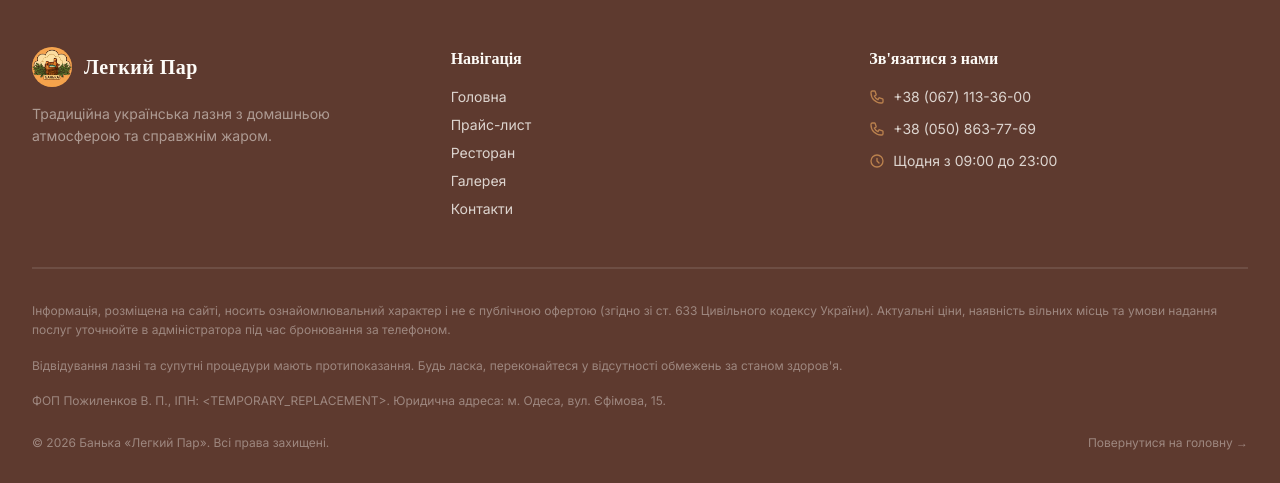
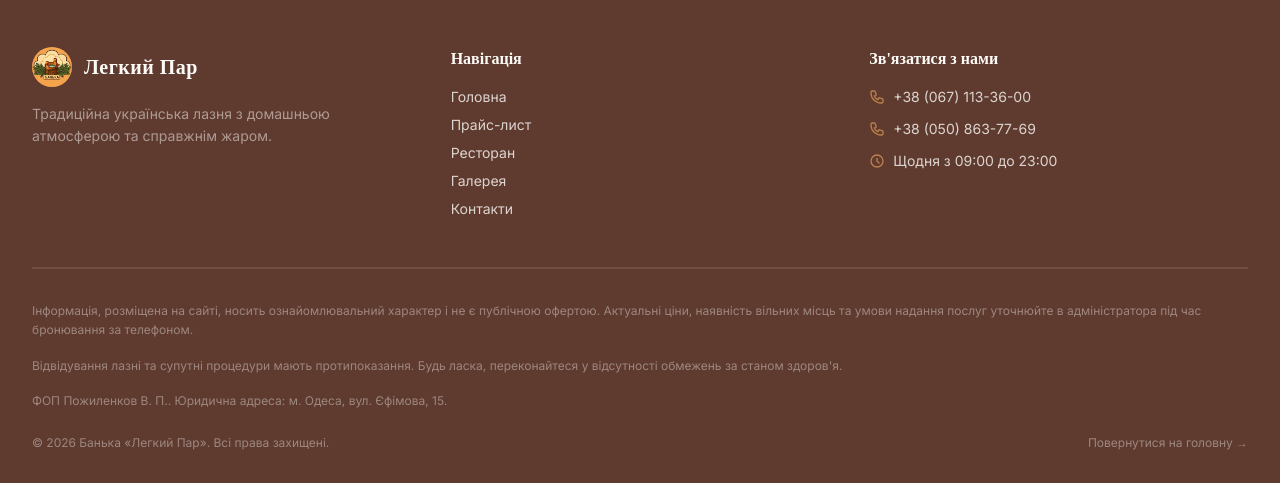
Before and after one commit to Mr-Leshiy/ruspar, a PHP site: page /contacts.php in a window 1280 px wide. Shown: the part 1259-1742 px from the top of the page. Run offline with PHP 8.4, Linux system fonts and the light colour scheme; some libraries are stand-ins or nearby versions; some web fonts are replaced.

Commit message:
fix: update legal disclaimers and contact information across multiple pages

```diff
--- a/new_website/src/contacts.php
+++ b/new_website/src/contacts.php
@@ -473,13 +473,13 @@ $contacts = include 'data/contacts.php';
             <div class="py-8 border-t border-surface-cream/10">
                 <div class="mb-6 text-xs text-surface-cream/40 leading-relaxed space-y-4 text-center sm:text-left">
                     <p>
-                        Інформація, розміщена на сайті, носить ознайомлювальний характер і не є публічною офертою (згідно зі ст. 633 Цивільного кодексу України). Актуальні ціни, наявність вільних місць та умови надання послуг уточнюйте в адміністратора під час бронювання за телефоном.
+                        Інформація, розміщена на сайті, носить ознайомлювальний характер і не є публічною офертою. Актуальні ціни, наявність вільних місць та умови надання послуг уточнюйте в адміністратора під час бронювання за телефоном.
                     </p>
                     <p>
                         Відвідування лазні та супутні процедури мають протипоказання. Будь ласка, переконайтеся у відсутності обмежень за станом здоров'я.
                     </p>
                     <p>
-                        ФОП Пожиленков В. П., ІПН: &lt;TEMPORARY_REPLACEMENT&gt;. Юридична адреса: м. Одеса, вул. Єфімова, 15.
+                        ФОП Пожиленков В. П.. Юридична адреса: м. Одеса, вул. Єфімова, 15.
                     </p>
                 </div>
                 <div class="flex flex-col sm:flex-row justify-between items-center gap-3">
--- a/new_website/src/gallery.php
+++ b/new_website/src/gallery.php
@@ -360,13 +360,13 @@ $photos = include 'data/gallery.php';
             <div class="py-8 border-t border-surface-cream/10">
                 <div class="mb-6 text-xs text-surface-cream/40 leading-relaxed space-y-4 text-center sm:text-left">
                     <p>
-                        Інформація, розміщена на сайті, носить ознайомлювальний характер і не є публічною офертою (згідно зі ст. 633 Цивільного кодексу України). Актуальні ціни, наявність вільних місць та умови надання послуг уточнюйте в адміністратора під час бронювання за телефоном.
+                        Інформація, розміщена на сайті, носить ознайомлювальний характер і не є публічною офертою. Актуальні ціни, наявність вільних місць та умови надання послуг уточнюйте в адміністратора під час бронювання за телефоном.
                     </p>
                     <p>
                         Відвідування лазні та супутні процедури мають протипоказання. Будь ласка, переконайтеся у відсутності обмежень за станом здоров'я.
                     </p>
                     <p>
-                        ФОП Пожиленков В. П., ІПН: &lt;TEMPORARY_REPLACEMENT&gt;. Юридична адреса: м. Одеса, вул. Єфімова, 15.
+                        ФОП Пожиленков В. П.. Юридична адреса: м. Одеса, вул. Єфімова, 15.
                     </p>
                 </div>
                 <div class="flex flex-col sm:flex-row justify-between items-center gap-3">
--- a/new_website/src/index.php
+++ b/new_website/src/index.php
@@ -314,13 +314,13 @@ $rentalSection = $priceData['sections'][0];
             <div class="py-8 border-t border-surface-cream/10">
                 <div class="mb-6 text-xs text-surface-cream/40 leading-relaxed space-y-4 text-center sm:text-left">
                     <p>
-                        Інформація, розміщена на сайті, носить ознайомлювальний характер і не є публічною офертою (згідно зі ст. 633 Цивільного кодексу України). Актуальні ціни, наявність вільних місць та умови надання послуг уточнюйте в адміністратора під час бронювання за телефоном.
+                        Інформація, розміщена на сайті, носить ознайомлювальний характер і не є публічною офертою. Актуальні ціни, наявність вільних місць та умови надання послуг уточнюйте в адміністратора під час бронювання за телефоном.
                     </p>
                     <p>
                         Відвідування лазні та супутні процедури мають протипоказання. Будь ласка, переконайтеся у відсутності обмежень за станом здоров'я.
                     </p>
                     <p>
-                        ФОП Пожиленков В. П., ІПН: &lt;TEMPORARY_REPLACEMENT&gt;. Юридична адреса: м. Одеса, вул. Єфімова, 15.
+                        ФОП Пожиленков В. П.. Юридична адреса: м. Одеса, вул. Єфімова, 15.
                     </p>
                 </div>
                 <div class="flex flex-col sm:flex-row justify-between items-center gap-3">
--- a/new_website/src/menu.php
+++ b/new_website/src/menu.php
@@ -381,13 +381,13 @@ $sections = $menuData['sections'];
             <div class="py-8 border-t border-surface-cream/10">
                 <div class="mb-6 text-xs text-surface-cream/40 leading-relaxed space-y-4 text-center sm:text-left">
                     <p>
-                        Інформація, розміщена на сайті, носить ознайомлювальний характер і не є публічною офертою (згідно зі ст. 633 Цивільного кодексу України). Актуальні ціни, наявність вільних місць та умови надання послуг уточнюйте в адміністратора під час бронювання за телефоном.
+                        Інформація, розміщена на сайті, носить ознайомлювальний характер і не є публічною офертою. Актуальні ціни, наявність вільних місць та умови надання послуг уточнюйте в адміністратора під час бронювання за телефоном.
                     </p>
                     <p>
                         Відвідування лазні та супутні процедури мають протипоказання. Будь ласка, переконайтеся у відсутності обмежень за станом здоров'я.
                     </p>
                     <p>
-                        ФОП Пожиленков В. П., ІПН: <TEMPORARY_REPLACEMENT>. Юридична адреса: м. Одеса, вул. Єфімова, 15.
+                        ФОП Пожиленков В. П.. Юридична адреса: м. Одеса, вул. Єфімова, 15.
                     </p>
                 </div>
                 <div class="flex flex-col sm:flex-row justify-between items-center gap-3">
--- a/new_website/src/prices.php
+++ b/new_website/src/prices.php
@@ -334,7 +334,7 @@ $conditions = $priceData['conditions'];
                 <div class="bg-earth-cedar/5 rounded-2xl border border-earth-cedar/10 p-6 sm:p-8">
                     <div class="flex items-start gap-3">
                         <div class="flex-shrink-0 w-10 h-10 rounded-full bg-earth-terracotta/15 flex items-center justify-center mt-0.5">
-                            <span class="text-xl">⚠️</span>
+                            <span class="text-xl">💡</span>
                         </div>
                         <div>
                             <h3 class="font-display font-bold text-earth-cedar text-lg mb-3">Важлива інформація:</h3>
@@ -423,13 +423,13 @@ $conditions = $priceData['conditions'];
             <div class="py-8 border-t border-surface-cream/10">
                 <div class="mb-6 text-xs text-surface-cream/40 leading-relaxed space-y-4 text-center sm:text-left">
                     <p>
-                        Інформація, розміщена на сайті, носить ознайомлювальний характер і не є публічною офертою (згідно зі ст. 633 Цивільного кодексу України). Актуальні ціни, наявність вільних місць та умови надання послуг уточнюйте в адміністратора під час бронювання за телефоном.
+                        Інформація, розміщена на сайті, носить ознайомлювальний характер і не є публічною офертою. Актуальні ціни, наявність вільних місць та умови надання послуг уточнюйте в адміністратора під час бронювання за телефоном.
                     </p>
                     <p>
                         Відвідування лазні та супутні процедури мають протипоказання. Будь ласка, переконайтеся у відсутності обмежень за станом здоров'я.
                     </p>
                     <p>
-                        ФОП Пожиленков В. П., ІПН: &lt;TEMPORARY_REPLACEMENT&gt;. Юридична адреса: м. Одеса, вул. Єфімова, 15.
+                        ФОП Пожиленков В. П.. Юридична адреса: м. Одеса, вул. Єфімова, 15.
                     </p>
                 </div>
                 <div class="flex flex-col sm:flex-row justify-between items-center gap-3">
```
